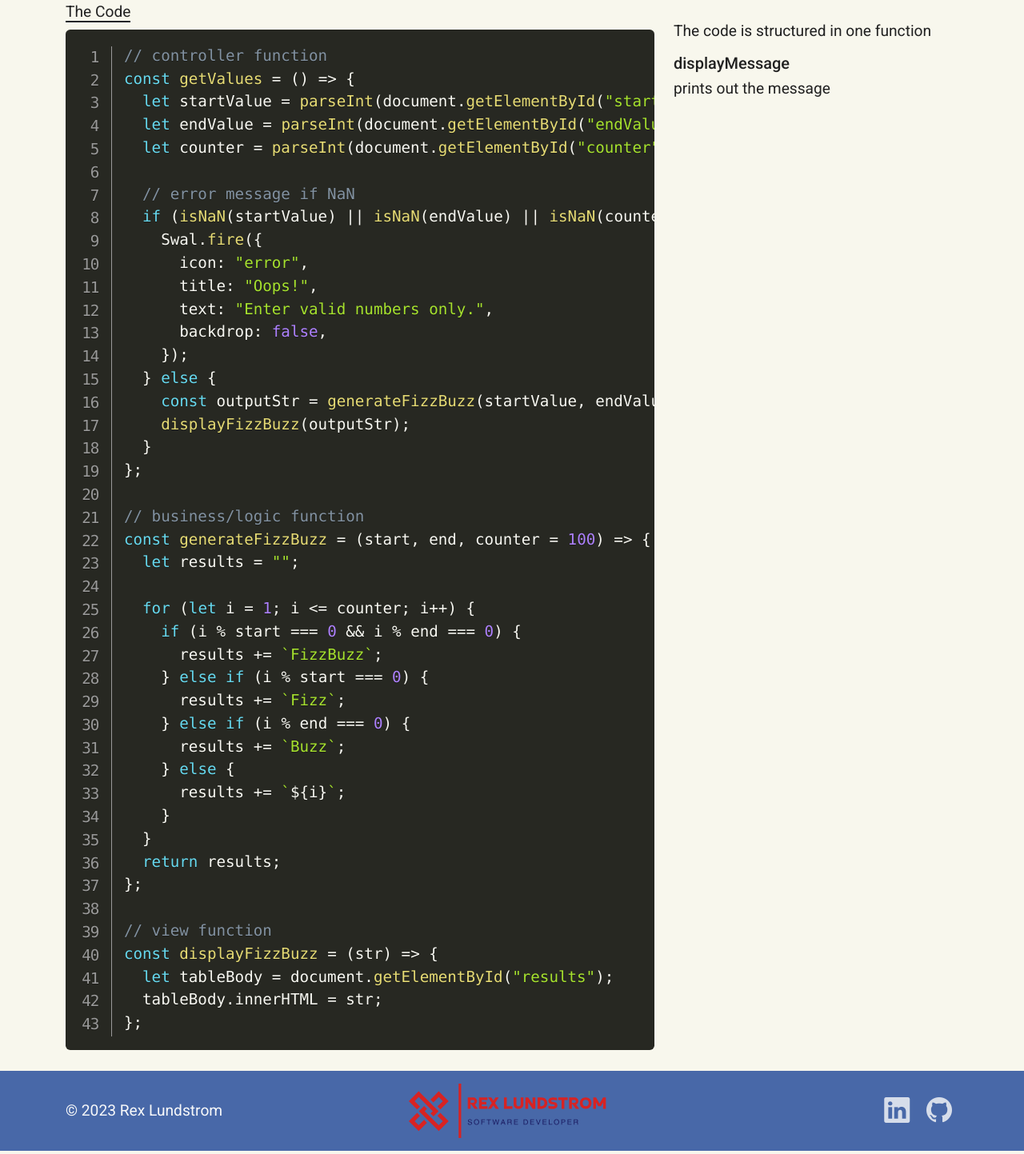
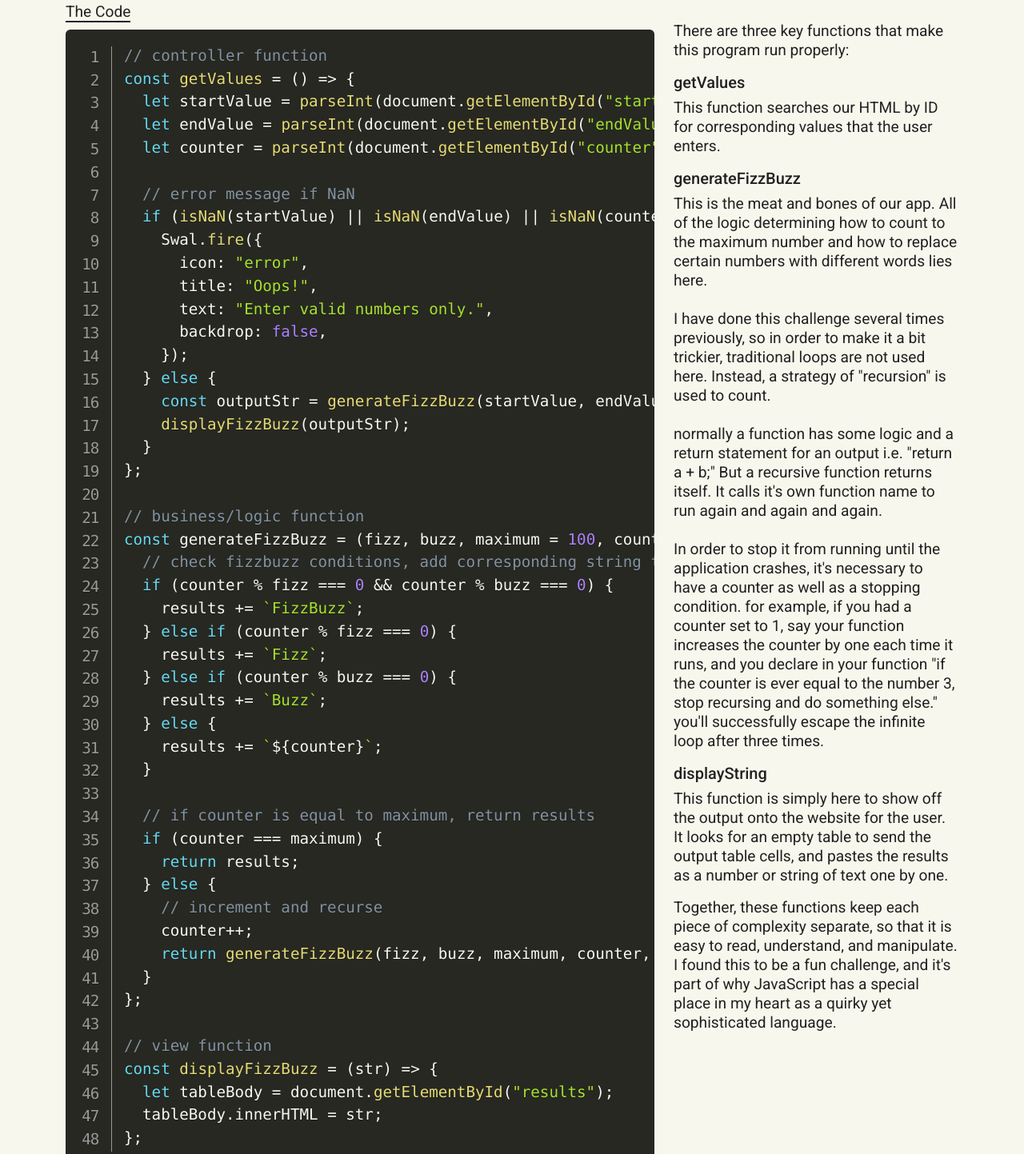
Before and after one commit to rexlundstrom/fizzbuzz, a plain HTML site: page code.html in a window 1280 px wide. Shown: the part 79-1522 px from the top of the page at 80% size. Drawn offline with nearby package versions, Linux system fonts and the light colour scheme; a web font is replaced by a local one.

Commit message:
code description up to date

```diff
--- a/code.html
+++ b/code.html
@@ -126,21 +126,26 @@ const getValues = () => {
 };
 
 // business/logic function
-const generateFizzBuzz = (start, end, counter = 100) => {
-  let results = "";
+const generateFizzBuzz = (fizz, buzz, maximum = 100, counter = 1, results = "") => {
+  // check fizzbuzz conditions, add corresponding string to results
+  if (counter % fizz === 0 && counter % buzz === 0) {
+    results += `<td class="fizzbuzz">FizzBuzz</td>`;
+  } else if (counter % fizz === 0) {
+    results += `<td class="fizz">Fizz</td>`;
+  } else if (counter % buzz === 0) {
+    results += `<td class="buzz">Buzz</td>`;
+  } else {
+    results += `<td>${counter}</td>`;
+  }
 
-  for (let i = 1; i <= counter; i++) {
-    if (i % start === 0 && i % end === 0) {
-      results += `<td class="fizzbuzz">FizzBuzz</td>`;
-    } else if (i % start === 0) {
-      results += `<td class="fizz">Fizz</td>`;
-    } else if (i % end === 0) {
-      results += `<td class="buzz">Buzz</td>`;
-    } else {
-      results += `<td>${i}</td>`;
-    }
+  // if counter is equal to maximum, return results
+  if (counter === maximum) {
+    return results;
+  } else {
+    // increment and recurse
+    counter++;
+    return generateFizzBuzz(fizz, buzz, maximum, counter, results);
   }
-  return results;
 };
 
 // view function
@@ -154,9 +159,50 @@ const displayFizzBuzz = (str) => {
           </pre>
         </div>
         <div class="col-12 col-lg-4">
-          <p>The code is structured in one function</p>
-          <h5>displayMessage</h5>
-          <p>prints out the message</p>
+          <p>
+            There are three key functions that make this program run properly:
+          </p>
+          <h5>getValues</h5>
+          <p>
+            This function searches our HTML by ID for corresponding values that
+            the user enters.
+          </p>
+          <h5>generateFizzBuzz</h5>
+          <p>
+            This is the meat and bones of our app. All of the logic determining
+            how to count to the maximum number and how to replace certain
+            numbers with different words lies here.
+            <br /><br />
+            I have done this challenge several times previously, so in order to
+            make it a bit trickier, traditional loops are not used here.
+            Instead, a strategy of "recursion" is used to count.
+            <br /><br />
+            normally a function has some logic and a return statement for an
+            output i.e. "return a + b;" But a recursive function returns itself.
+            It calls it's own function name to run again and again and again.
+            <br /><br />
+            In order to stop it from running until the application crashes, it's
+            necessary to have a counter as well as a stopping condition. for
+            example, if you had a counter set to 1, say your function increases
+            the counter by one each time it runs, and you declare in your
+            function "if the counter is ever equal to the number 3, stop
+            recursing and do something else." you'll successfully escape the
+            infinite loop after three times.
+          </p>
+
+          <h5>displayString</h5>
+          <p>
+            This function is simply here to show off the output onto the website
+            for the user. It looks for an empty table to send the output table
+            cells, and pastes the results as a number or string of text one by
+            one.
+          </p>
+          <p>
+            Together, these functions keep each piece of complexity separate, so
+            that it is easy to read, understand, and manipulate. I found this to
+            be a fun challenge, and it's part of why JavaScript has a special
+            place in my heart as a quirky yet sophisticated language.
+          </p>
         </div>
       </div>
     </main>
```
Also changed, not shown: index.html (+11 -1 lines).
